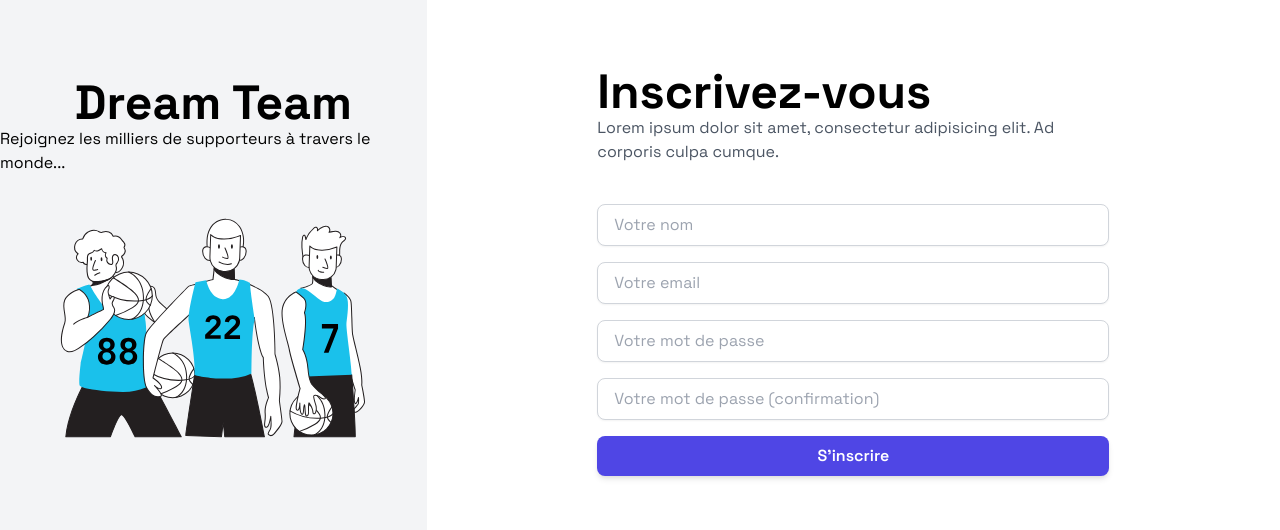
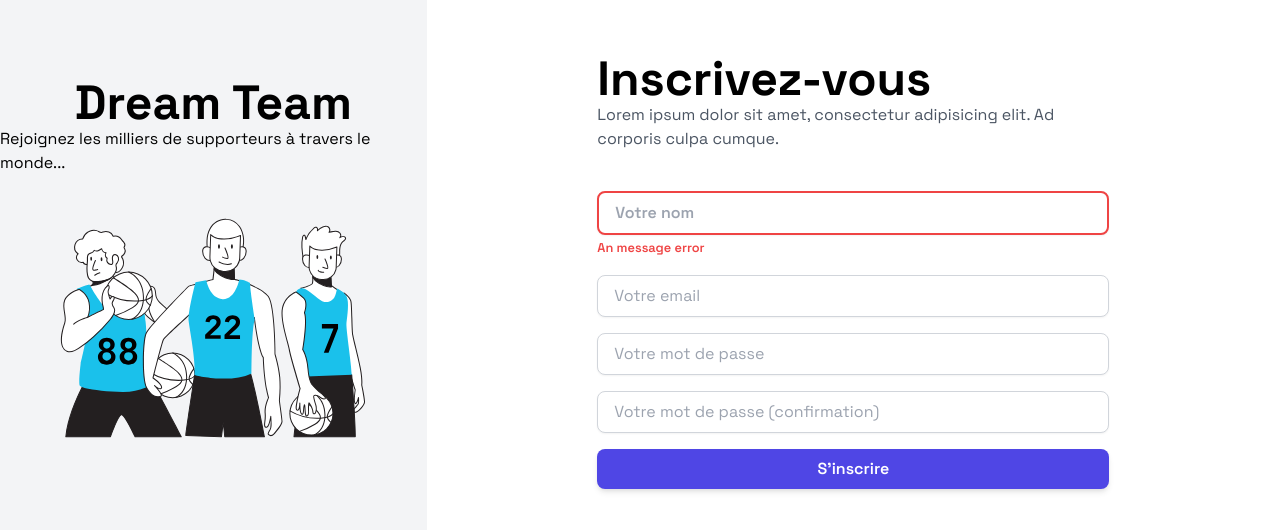
Before and after one commit to ivoiredevacademy/formik-vs-react-hook-form, a React (Create React App) app: page / in a window 1280 px wide. Shown: the part 120-650 px from the top of the page. Built offline with nearby package versions, Linux system fonts and the light colour scheme.

Commit message:
- Add a documentation how to use the project - Reset the basic form in the App.js

```diff
--- a/src/App.js
+++ b/src/App.js
@@ -1,11 +1,11 @@
 import React from "react";
 import AppLayout from "./components/layouts/AppLayout";
-import FormikForm from "./components/forms/FormikForm";
+import BaseForm from "./components/forms/BaseForm";
 
 function App() {
   return (
       <AppLayout>
-        <FormikForm />
+        <BaseForm />
       </AppLayout>
   );
 }
```
Also changed, not shown: 1 other file (tests, documents, lock files or other folders).
